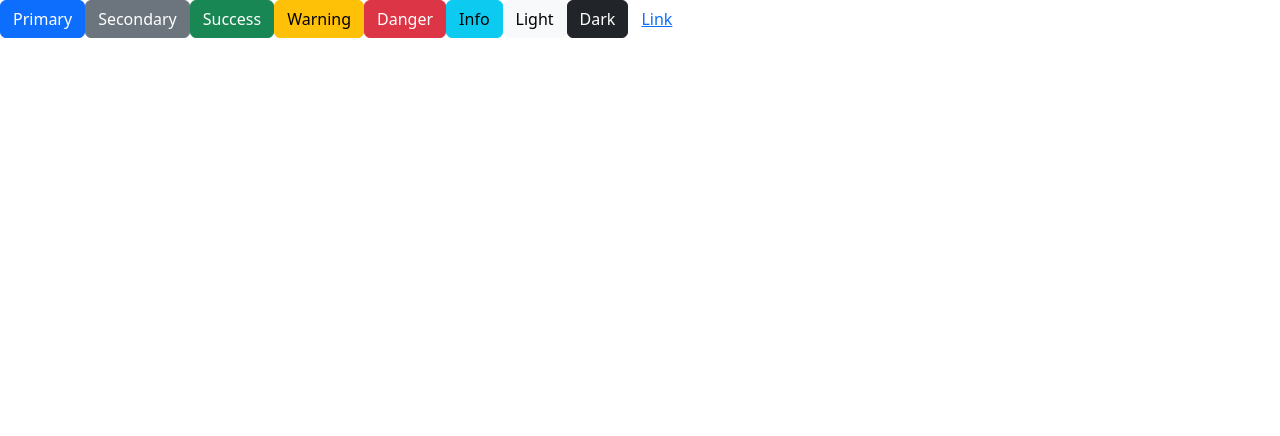
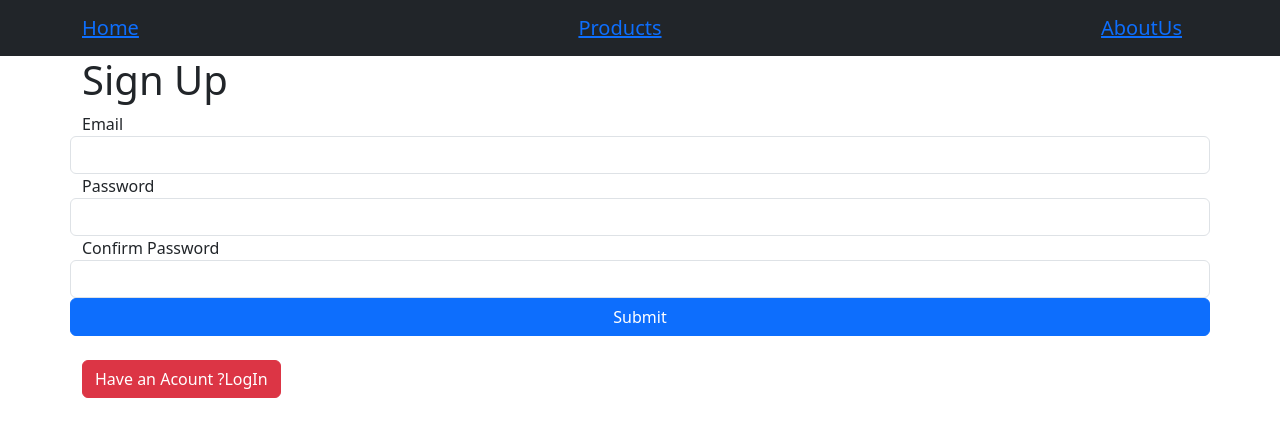
Before and after one commit to Manojdeore7/Mail-Box-Client, a React (Create React App) app: page / in a window 1280 px wide. Shown: the top 436 px of the page. Built offline with nearby package versions, Linux system fonts and the light colour scheme.

Commit message:
attach data base

```diff
--- a/package.json
+++ b/package.json
@@ -10,6 +10,7 @@
     "react": "^18.2.0",
     "react-bootstrap": "^2.8.0",
     "react-dom": "^18.2.0",
+    "react-router-dom": "^5.2.0",
     "react-scripts": "5.0.1",
     "web-vitals": "^2.1.4"
   },
--- a/src/App.css
+++ b/src/App.css
@@ -1,7 +1,3 @@
-.App {
-  text-align: center;
-}
-
 .App-logo {
   height: 40vmin;
   pointer-events: none;
--- a/src/App.js
+++ b/src/App.js
@@ -1,21 +1,30 @@
-import logo from "./logo.svg";
-import "./App.css";
 import "../node_modules/react-bootstrap/dist/react-bootstrap";
 import "../node_modules/bootstrap/dist/css/bootstrap.css";
-import { Button } from "react-bootstrap";
+import { Button, Navbar, Nav, Container } from "react-bootstrap";
+import "./App.css";
+
+import { Route, Switch } from "react-router-dom";
+import AuthPage from "./Components/AuthPage";
+
+import { useContext } from "react";
+import AuthContext from "./store/AuthContext";
+import Header from "./Components/Header";
+import { Redirect } from "react-router-dom";
+
 function App() {
+  let context = useContext(AuthContext);
+  let login = context.isLoggedIn;
   return (
-    <>
-      <Button variant="primary">Primary</Button>
-      <Button variant="secondary">Secondary</Button>
-      <Button variant="success">Success</Button>
-      <Button variant="warning">Warning</Button>
-      <Button variant="danger">Danger</Button>
-      <Button variant="info">Info</Button>
-      <Button variant="light">Light</Button>
-      <Button variant="dark">Dark</Button>
-      <Button variant="link">Link</Button>
-    </>
+    <div className=" App">
+      <Header />
+      <Switch>
+        {!login && (
+          <Route path="/">
+            <AuthPage />
+          </Route>
+        )}
+      </Switch>
+    </div>
   );
 }
 
--- /dev/null
+++ b/src/Components/AuthPage.js
@@ -0,0 +1,91 @@
+import React, { useRef, useContext, useState } from "react";
+import AuthContext from "../store/AuthContext";
+import SignIn from "./SignIn";
+import SignUp from "./SignUp";
+
+function AuthPage() {
+  let emailRef = useRef("");
+  let passwordRef = useRef("");
+  let cPasswordRef = useRef("");
+  let context = useContext(AuthContext);
+  let [signIn, setSignIn] = useState(false);
+  let [passwordd, setPasswordd] = useState(true);
+  function clickHandler() {
+    setPasswordd(false);
+  }
+  function changeHandler() {
+    setSignIn((prev) => {
+      return !prev;
+    });
+  }
+  function submitHandler(e) {
+    e.preventDefault();
+    let enterEmail = emailRef.current.value;
+    let enterPassword = passwordRef.current.value;
+
+    let url;
+    if (signIn) {
+      url =
+        "https://identitytoolkit.googleapis.com/v1/accounts:signInWithPassword?key=AIzaSyAgl36Y2mjDOhSlZShpe33Xk4fWzEhi6TE";
+    } else {
+      url =
+        "https://identitytoolkit.googleapis.com/v1/accounts:signUp?key=AIzaSyAgl36Y2mjDOhSlZShpe33Xk4fWzEhi6TE";
+    }
+
+    fetch(url, {
+      method: "POST",
+      body: JSON.stringify({
+        email: enterEmail,
+        password: enterPassword,
+        returnSecureToken: true,
+      }),
+      headers: {
+        "Content-Type": "aplication/json",
+      },
+    })
+      .then((res) => {
+        if (res.ok) {
+          return res.json();
+        }
+      })
+      .then((data) => {
+        context.login(data.idToken);
+
+        if (context.isLoggedIn) {
+          console.log("signUp Succesfully");
+        }
+      })
+      .catch((er) => {
+        alert(er.message);
+      });
+  }
+  return (
+    <div className="container ">
+      {signIn && passwordd && (
+        <SignIn
+          submitHandler={submitHandler}
+          clickHandler={clickHandler}
+          emailRef={emailRef}
+          passwordRef={passwordRef}
+          cPasswordRef={cPasswordRef}
+        />
+      )}
+
+      {!signIn && (
+        <SignUp
+          submitHandler={submitHandler}
+          emailRef={emailRef}
+          passwordRef={passwordRef}
+        />
+      )}
+      <br></br>
+      <div>
+        <button className="btn btn-danger" onClick={changeHandler}>
+          {!signIn && "Have an Acount ?LogIn"}
+          {signIn && "Don't have an acount ?SignUp"}
+        </button>
+      </div>
+    </div>
+  );
+}
+export default AuthPage;
--- /dev/null
+++ b/src/Components/Header.js
@@ -0,0 +1,27 @@
+import { Link } from "react-router-dom";
+import AuthContext from "../store/AuthContext";
+import { useContext } from "react";
+import { Button, Navbar, Nav, Container } from "react-bootstrap";
+function Header() {
+  let context = useContext(AuthContext);
+  let login = context.isLoggedIn;
+
+  return (
+    <div className="row">
+      <Navbar bg="dark">
+        <Container>
+          <Navbar.Brand>
+            <Link to="/">Home</Link>
+          </Navbar.Brand>
+          <Navbar.Brand>
+            <Link to="/Products">Products</Link>
+          </Navbar.Brand>
+          <Navbar.Brand>
+            <Link to="/AboutUs">AboutUs</Link>
+          </Navbar.Brand>
+        </Container>
+      </Navbar>
+    </div>
+  );
+}
+export default Header;
--- /dev/null
+++ b/src/Components/SignIn.js
@@ -0,0 +1,33 @@
+import { useState } from "react";
+import { Form } from "react-bootstrap";
+function LogIn(props) {
+  return (
+    <>
+      <form className="row " onSubmit={props.submitHandler}>
+        <div className="col-12">
+          <h1>SignIn</h1>
+        </div>
+        <label className="label">Email</label>
+        <input
+          type="email"
+          className="form-control"
+          ref={props.emailRef}
+        ></input>
+        <label>Password</label>
+        <input
+          type="password"
+          className="form-control"
+          ref={props.passwordRef}
+        ></input>
+        <br></br>
+        <button onClick={props.clickHandler} className="btn btn-primary">
+          Do you forgot your Password?
+        </button>
+        <button type="submit" className="btn btn-primary">
+          Submit
+        </button>
+      </form>
+    </>
+  );
+}
+export default LogIn;
--- /dev/null
+++ b/src/Components/SignUp.js
@@ -0,0 +1,28 @@
+function SignUp(props) {
+  return (
+    <form className="row " onSubmit={props.submitHandler}>
+      <div className="col-12">
+        <h1>Sign Up</h1>
+      </div>
+      <label className="label">Email</label>
+      <input type="email" className="form-control" ref={props.emailRef}></input>
+      <label>Password</label>
+      <input
+        type="password"
+        className="form-control"
+        ref={props.passwordRef}
+      ></input>
+      <label>Confirm Password</label>
+      <input
+        type="password"
+        className="form-control"
+        ref={props.cPasswordRef}
+      ></input>
+
+      <button type="submit" className="btn btn-primary">
+        Submit
+      </button>
+    </form>
+  );
+}
+export default SignUp;
--- a/src/index.js
+++ b/src/index.js
@@ -1,14 +1,21 @@
-import React from 'react';
-import ReactDOM from 'react-dom/client';
-import './index.css';
-import App from './App';
-import reportWebVitals from './reportWebVitals';
+import React from "react";
+import ReactDOM from "react-dom/client";
+import "./index.css";
 
-const root = ReactDOM.createRoot(document.getElementById('root'));
+import reportWebVitals from "./reportWebVitals";
+
+import AuthProvider from "./store/AuthProvider";
+import App from "./App";
+
+import { BrowserRouter } from "react-router-dom";
+
+const root = ReactDOM.createRoot(document.getElementById("root"));
 root.render(
-  <React.StrictMode>
-    <App />
-  </React.StrictMode>
+  <AuthProvider>
+    <BrowserRouter>
+      <App />
+    </BrowserRouter>
+  </AuthProvider>
 );
 
 // If you want to start measuring performance in your app, pass a function
--- /dev/null
+++ b/src/store/AuthContext.js
@@ -0,0 +1,8 @@
+import React from "react";
+let AuthContext = React.createContext({
+  Token: "",
+  isLoggedIn: "false",
+  login: () => {},
+  logOut: () => {},
+});
+export default AuthContext;
--- /dev/null
+++ b/src/store/AuthProvider.js
@@ -0,0 +1,25 @@
+import AuthContext from "./AuthContext";
+import { useState } from "react";
+function AuthProvider(props) {
+  let [Token, setToken] = useState(null);
+  let userLoggedIn = !!Token;
+  let loggedInHandeler = (token) => {
+    setToken(token);
+  };
+  let loggedOutHandeler = () => {
+    setToken(null);
+  };
+
+  let context = {
+    Token: Token,
+    isLoggedIn: userLoggedIn,
+    login: loggedInHandeler,
+    logOut: loggedOutHandeler,
+  };
+  return (
+    <AuthContext.Provider value={context}>
+      {props.children}
+    </AuthContext.Provider>
+  );
+}
+export default AuthProvider;
```
Also changed, not shown: 1 other file (tests, documents, lock files or other folders).
